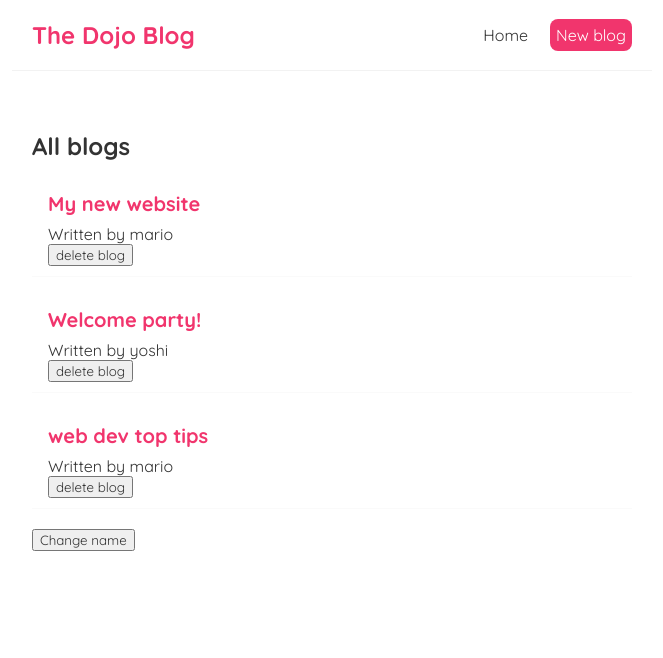
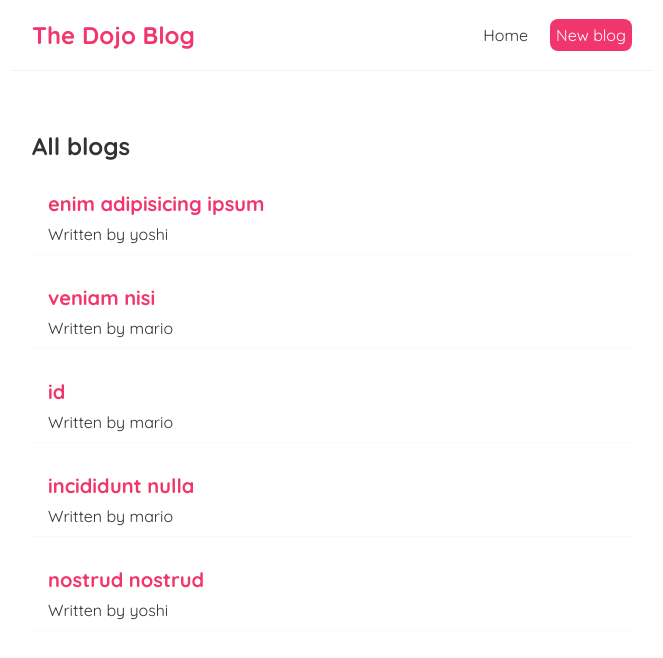
Before and after one commit to zebasp/dojoblog, a React (Create React App) app: page / in a window 1280 px wide. Shown: the top 658 px of the page, without its empty margins (308-971 px from the left). Built offline with nearby package versions, Linux system fonts and the light colour scheme; data requests are answered from the project's data file.

Commit message:
17 - fetching data with useEffect

```diff
--- a/src/BlogList.js
+++ b/src/BlogList.js
@@ -1,4 +1,4 @@
-const BlogList = ({blogs, title, handleDelete}) => {
+const BlogList = ({blogs, title}) => {
 
   return (
     <div className="blog-list">
@@ -7,7 +7,6 @@
         <div className="blog-preview" key={blog.id}>
           <h2>{blog.title}</h2>
           <p>Written by {blog.author}</p>
-          <button onClick={() => handleDelete(blog.id)}>delete blog</button>
         </div>
       ))}
     </div>
--- a/src/Home.js
+++ b/src/Home.js
@@ -3,28 +3,21 @@
 
 const Home = () => {
 
-const [blogs, setBlogs] = useState([
-    {title: 'My new website', body: 'lorem ipsum...', author: 'mario', id: 1},
-    {title: 'Welcome party!', body: 'lorem ipsum...', author: 'yoshi', id: 2},
-    {title: 'web dev top tips', body: 'lorem ipsum...', author: 'mario', id: 3}
-]);
-
-const [name, setName] = useState('mario');
-
-const handleDelete = (id) => {
-  const newBlogs = blogs.filter(blog => blog.id !== id)
-  setBlogs(newBlogs)
-}
+const [blogs, setBlogs] = useState(null);
 
 useEffect(() => {
-  console.log('useEffect ran')
-  console.log(name)
-}, [name])
+  fetch('http://localhost:8000/blogs')
+    .then(res => {
+        return res.json()
+    })
+    .then(data => {
+      setBlogs(data)
+    })
+}, [])
 
   return (
     <div className="home">
-      <BlogList blogs={blogs} title="All blogs" handleDelete={handleDelete}/>
-      <button onClick={() => setName('Luigi')}>Change name</button>
+      {blogs && <BlogList blogs={blogs} title="All blogs"/>}
     </div>
   );
 };
```
Also changed, not shown: src/logo.svg (deleted).
